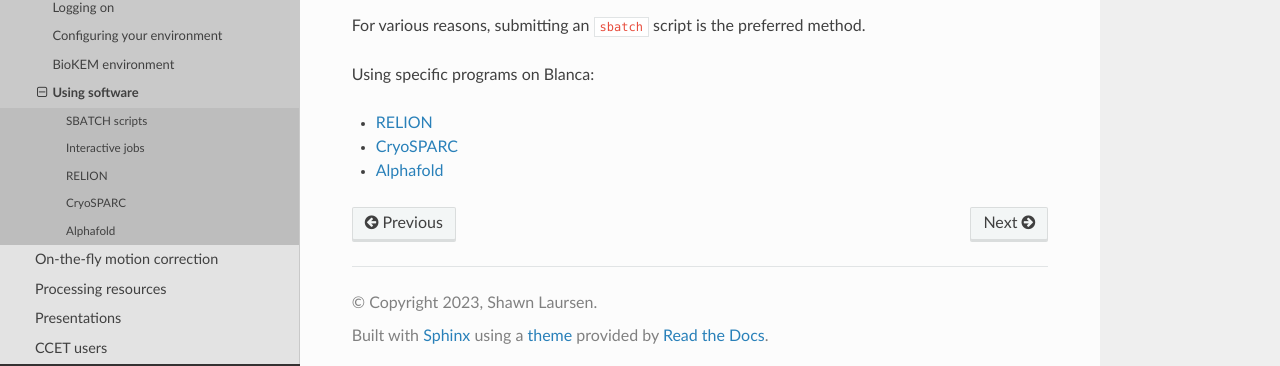
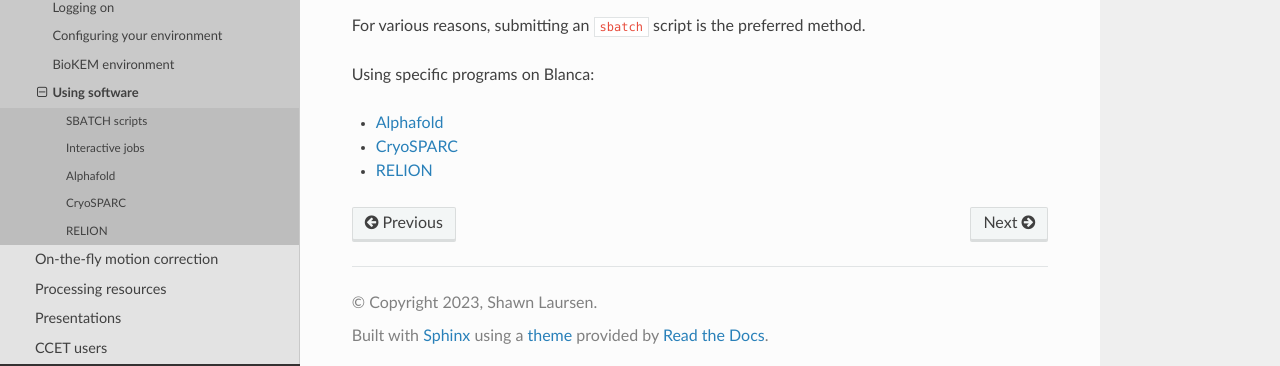
Before and after one commit to CU-BioKEM/user-guide, a Sphinx documentation site: the page built from docs/source/processing/using_software.rst, in a window 1280 px wide. Shown: the part 290-656 px from the top of the page. Built offline with Sphinx 7.4.7 and the Read the Docs theme 2.0.0, drawn with Linux system fonts in a browser that asks for light colours; pages that are not in the unit, such as notebooks, are missing from menus.

Commit message:
alphabetical

```diff
--- a/docs/source/processing/using_software.rst
+++ b/docs/source/processing/using_software.rst
@@ -17,9 +17,9 @@
 .. toctree::
    :maxdepth: 1
 
-   using_software/relion
-   using_software/cryosparc
    using_software/alphafold
-   using_software/imod
    using_software/eman2
    using_software/chimera
+   using_software/cryosparc
+   using_software/imod
+   using_software/relion
```
